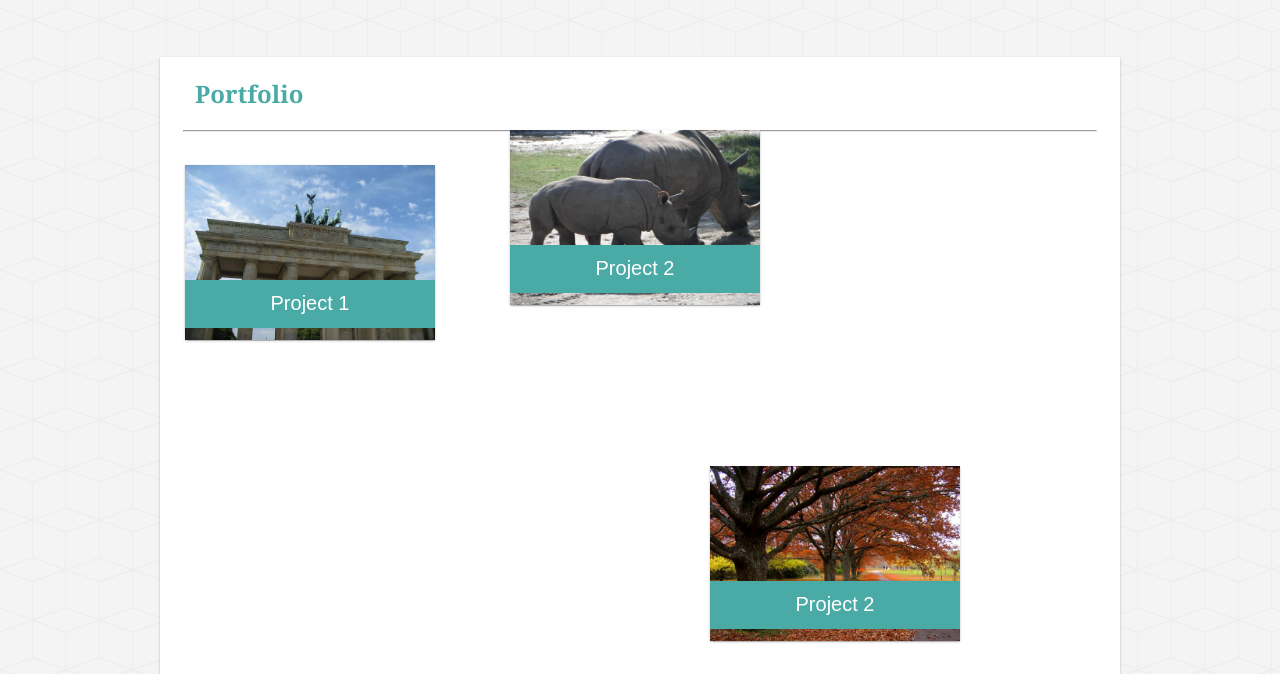
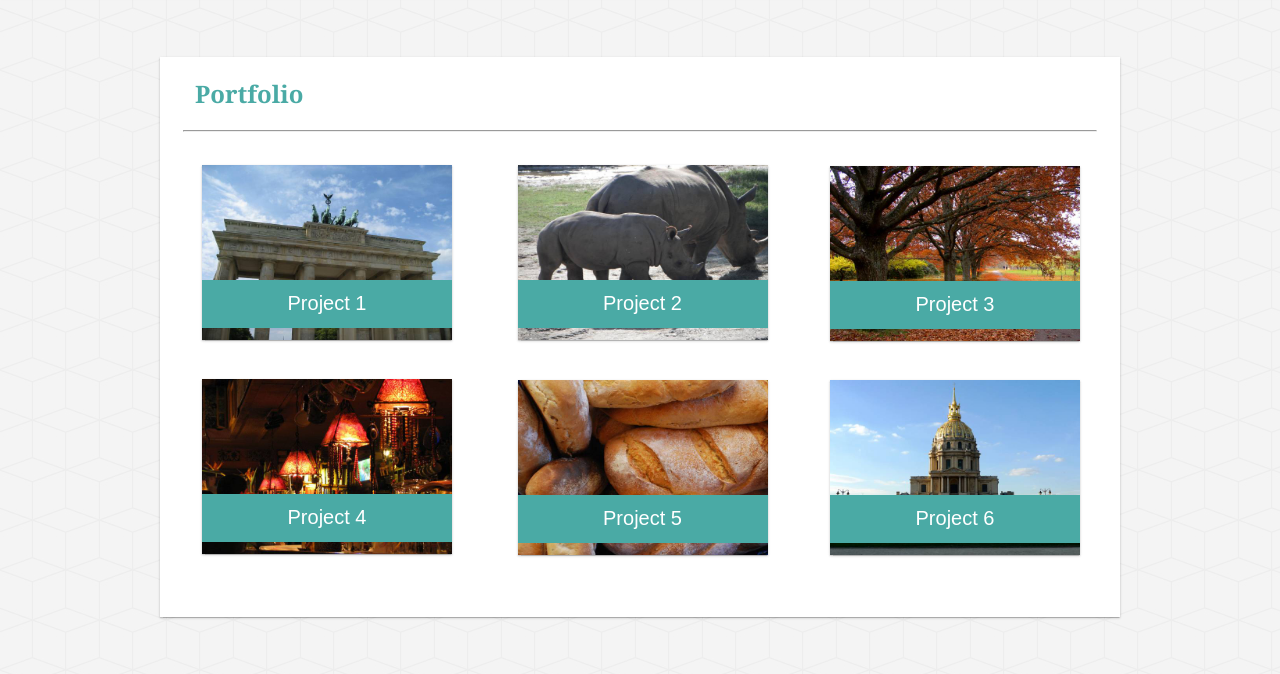
Before and after one commit to jeffpball/Basic-Portfolio, a plain HTML site: page portfolio.html in a window 1280 px wide. Shown: the part 93-767 px from the top of the page. Drawn offline with Linux system fonts and the light colour scheme.

Commit message:
Edited html and added css to Portfolio page

```diff
--- a/assets/css/style.css
+++ b/assets/css/style.css
@@ -162,6 +162,7 @@ input[type=submit]:hover {
 
 .container {
     margin-top: 60px;
+    margin-bottom: -180px;
     width: 960px;
     border-radius: 2px;
     background-color: #ffffff;
@@ -189,6 +190,26 @@ input[type=submit]:hover {
 
 /* portfolio.html styles */
 
+#section3 {
+    background: #ffffff;
+    box-shadow: 0 .5px 1px 0 rgba(0, 0, 0, 0.2), 0 .75px 2.5px 0 rgba(0, 0, 0, 0.19);
+    height: 560px;
+    margin-top: 60px;
+}
+
+#section3 h1 {
+    color: #4aaaa5;
+    padding: 20px 0 0 35px;
+}
+
+#section3 p {
+    color: #777777;
+    line-height: 30px;
+    padding-top: 10px;
+    padding-left: 50px;
+    padding-right: 50px;
+    text-indent: 50px;
+}
 
 figure {
     display: flex;
@@ -206,6 +227,10 @@ figure img {
     box-shadow: 0 .5px 1px 0 rgba(0, 0, 0, 0.2), 0 .75px 2.5px 0 rgba(0, 0, 0, 0.19);
 }
 
+figure img:hover {
+    box-shadow: 0 3px 4px 0 rgba(0, 0, 0, 0.2), 0 3px 5px 0 rgba(0, 0, 0, 0.19);
+}
+
 figcaption {
     background-color: #4aaaa5;
     color: #fff;
@@ -219,17 +244,35 @@ figcaption {
 #project1 {
     position: relative;
     top: 25px;
-    left: 25px;
+    left: 42px;
 }
 
 #project2 {
     position: relative;
-    top: -173px;
-    left: 350px;
+    top: -138px;
+    left: 357.5px;
 }
 
 #project3 {
     position: relative;
-    top: 0px;
-    left: 550px;
+    top: -300px;
+    left: 670px;
 }
+
+#project4 {
+    position: relative;
+    top: -250px;
+    left: 42px;
+}
+
+#project5 {
+    position: relative;
+    top: -412px;
+    left: 357.5px;
+}
+
+#project6 {
+    position: relative;
+    top: -575px;
+    left: 670px;
+}
--- a/portfolio.html
+++ b/portfolio.html
@@ -10,7 +10,7 @@
 
     <header>
         <section id="section1">
-                <a href="#">
+                <a href="index.html">
                     <h1>Jeff Ball</h1>
                 </a>
                 <nav>
@@ -23,28 +23,51 @@
         </section>
     </header>
 
-    <section id="section2">
+    <section id="section3">
         <h1>Portfolio</h1>
         <hr>
         <figure class="project" id="project1">
-            <img src="assets/images/placeholder1.jpg" alt="placeholder1">
-
+            <a href="">
+              <img src="assets/images/placeholder1.jpg" alt="placeholder1">
+            </a>
             <figcaption>Project 1</figcaption>
 
         </figure>
 
         <figure class="project" id="project2">
-                <img src="assets/images/placeholder2.jpg" alt="placeholder2">
-
+                <a href="">
+                    <img src="assets/images/placeholder2.jpg" alt="placeholder2">
+                </a>
                 <figcaption>Project 2</figcaption>
 
         </figure>
 
         <figure class="project" id="project3">
-                <img src="assets/images/placeholder3.jpg" alt="placeholder3">
+                <a href="">
+                    <img src="assets/images/placeholder3.jpg" alt="placeholder3">
+                </a>
+                <figcaption>Project 3</figcaption>
+        </figure>
 
-                <figcaption>Project 2</figcaption>
+        <figure class="project" id="project4">
+            <a href="">
+                <img src="assets/images/placeholder4.jpg" alt="placeholder3">
+            </a>
+            <figcaption>Project 4</figcaption>
+        </figure>
 
+        <figure class="project" id="project5">
+            <a href="">
+                <img src="assets/images/placeholder5.jpg" alt="placeholder3">
+            </a>
+            <figcaption>Project 5</figcaption>
+        </figure>
+
+        <figure class="project" id="project6">
+            <a href="">
+                <img src="assets/images/placeholder6.jpg" alt="placeholder3">
+            </a>
+            <figcaption>Project 6</figcaption>
         </figure>
 
     </section>
```
